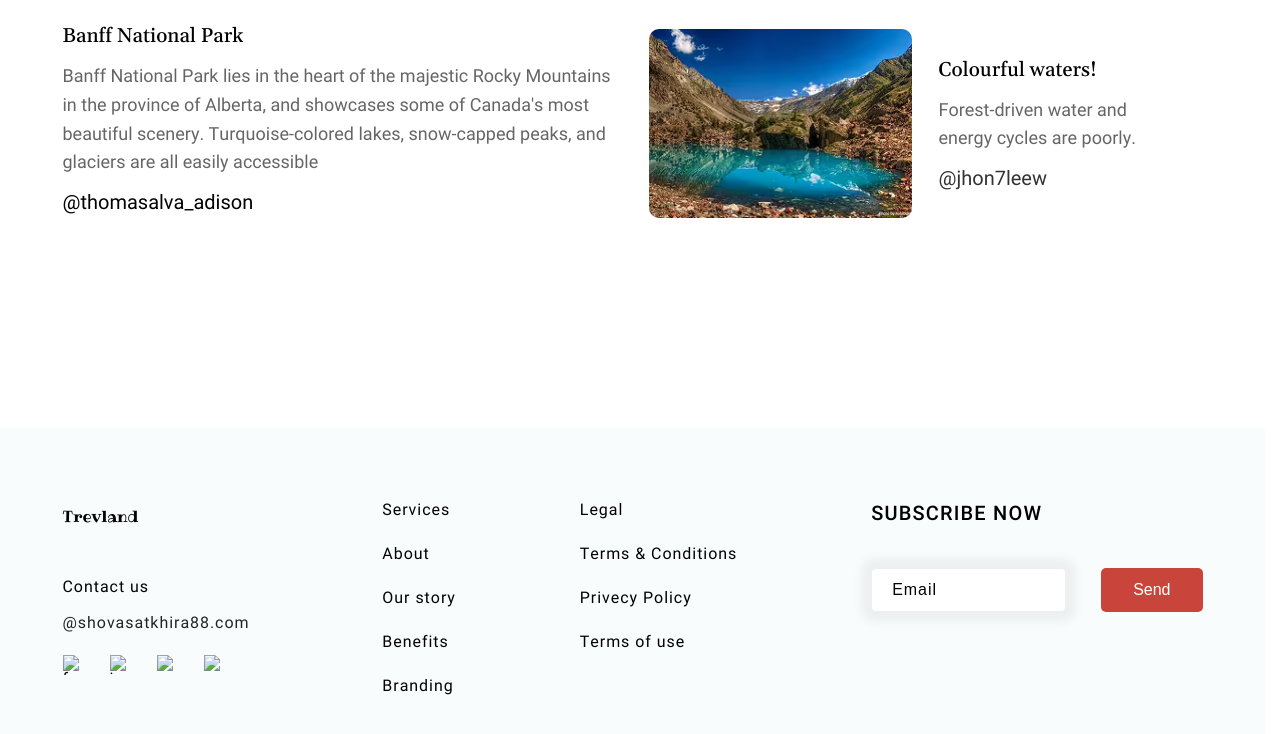
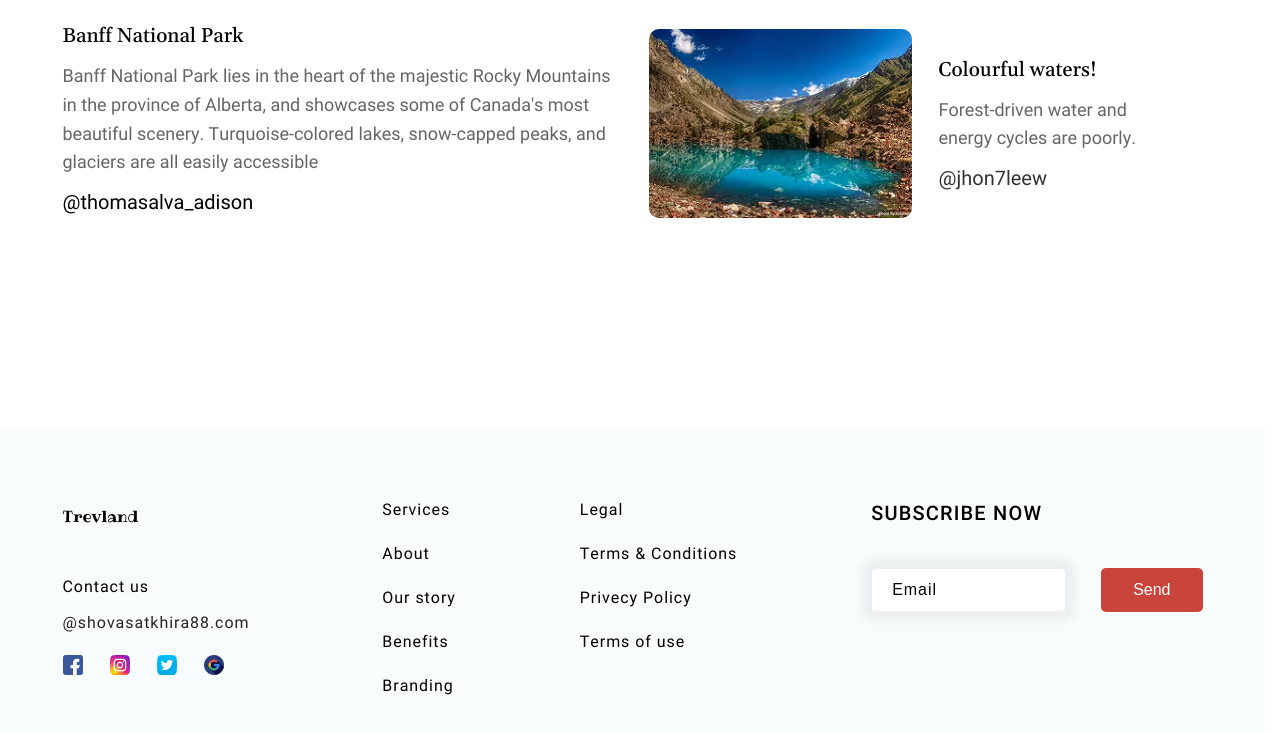
Before and after one commit to electrod-alex/trevland.github.io, a plain HTML site: page index.html in a window 1280 px wide. Shown: the part 3089-3823 px from the top of the page. Drawn offline with Linux system fonts and the light colour scheme; files whose address does not match are found by name.

Commit message:
Update index.html

```diff
--- a/index.html
+++ b/index.html
@@ -792,28 +792,28 @@
                 <a class="footer__contact-social" href="#">
                   <img
                     class="footer__contact-icon"
-                    src="./images/svgBox/socials-1.svg"
+                    src="./images/svgImages/socials-1.svg"
                     alt="facebook"
                   />
                 </a>
                 <a class="footer__contact-social" href="#">
                   <img
                     class="footer__contact-icon"
-                    src="./images/svgBox/instagram.svg"
+                    src="./images/svgImages/instagram.svg"
                     alt="instagram"
                   />
                 </a>
                 <a class="footer__contact-social" href="#">
                   <img
                     class="footer__contact-icon"
-                    src="./images/svgBox/x.svg"
+                    src="./images/svgImages/x.svg"
                     alt="x"
                   />
                 </a>
                 <a class="footer__contact-social" href="#">
                   <img
                     class="footer__contact-icon"
-                    src="./images/svgBox/google.svg"
+                    src="./images/svgImages/google.svg"
                     alt="google"
                   />
                 </a>
```
